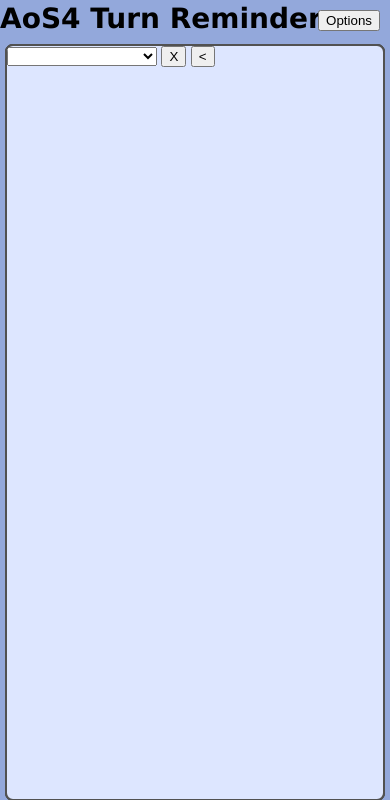
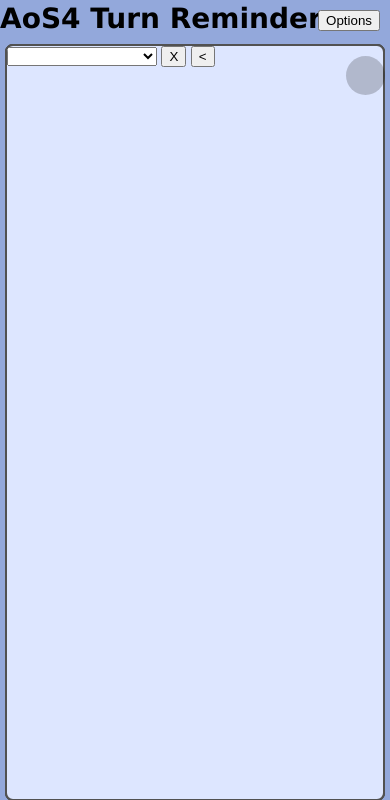
Before and after one commit to JoshuaLawrence/JoshuaLawrence.github.io, a PHP site: page / in a window 390 px wide. Shown: the top 800 px of the page. Run offline with PHP 8.4, Linux system fonts and the light colour scheme; lists and menus that the app fills with data are empty.

Commit message:
added a scroll button handle for fast phase view scrolling

```diff
--- a/css/style.css
+++ b/css/style.css
@@ -121,6 +121,20 @@ body {
     height: 10vw;
     width: 10vw;
   }
+  .scrollBtn {
+    background-color: black;
+    width: 10vw;
+    height: 10vw;
+    z-index: 30;
+    position: fixed;
+    right: 5px;
+    top: 6.6%;
+    border-radius: 5vw;
+    opacity: 20%;
+  }
+  .scrollBtn:hover {
+    opacity: 100%;
+  }
 
 }
 @media only screen and (min-width: 600px) {
--- a/index.html
+++ b/index.html
@@ -27,7 +27,7 @@
             </div>
         </div>
         <div id="phaseContainer" class="pageContainer">
-            <div class="pageBorder">
+            <div id="phaseBorder" class="pageBorder">
                 <select id="listSel" style="width:150px;" onchange="loadList(this.value);">
                 </select>
                 <input type="button" value="X" onclick="removeSelectedList();" title="Delete selected list"/>
@@ -36,8 +36,11 @@
                 <br>
                 <div id="listView">
                 </div>
+                <div id="scrollBtn" class="scrollBtn">
+                </div>
                 <div id="phaseView">
                 </div>
+
             </div>
         </div>
         <div id="unitContainer" class="pageContainer">
--- a/js/ui.js
+++ b/js/ui.js
@@ -74,12 +74,44 @@ async function init(){
     document.addEventListener("touchstart",handlePageButtonTouchStart);
     document.addEventListener("touchmove",handlePageButtonTouchMove);
     document.addEventListener("touchend",handlePageButtonTouchEnd);
-
+    phaseBorder.addEventListener("scroll",handlePageScroll);
+    phaseBorder.lastElementChild.previousElementSibling.addEventListener("touchmove",handleScrollBtn);
     pageTitle.innerHTML = PAGES.getPageName(currentPage);
 
 }
+
+function handleScrollBtn(event){
+    console.log(event)
+    event.preventDefault();
+
+    let card = event.target.parentElement;
+    let pageDiv = card.lastElementChild;
+    let cardRect = card.getBoundingClientRect()
+    let pageRect = pageDiv.getBoundingClientRect();
+    let pageHeight = pageRect.height;
+
+    //clamp the percentage so the button and scroll position matches the touch
+    let percent = (event.touches[0].pageY - cardRect.top*1.5)/(cardRect.bottom * 0.9);
+    let scrollTo = (pageHeight)*(percent);
+
+    card.scrollTo(0,scrollTo);
+}
+
+function handlePageScroll(event){
+    let scrollBtn = event.target.lastElementChild.previousElementSibling;
+    let rect = event.target.lastElementChild.getBoundingClientRect();
+    let pageBot = rect.bottom;
+    let pageHeight = rect.height;
+    scrollBtn.style.top = 92-((pageBot)/pageHeight)*85 +"%" ;
+
+
+}
+
 //inits the page buttons and pages
 function handlePageButtonTouchStart(event){
+    //prevent page turning while fast scrolling
+    //console.log(event)
+    if(event.target.classList.contains("scrollBtn"))return;
 
     let position = event.touches[0].clientX;
     pageStart = position < window.screen.width/2;
```
